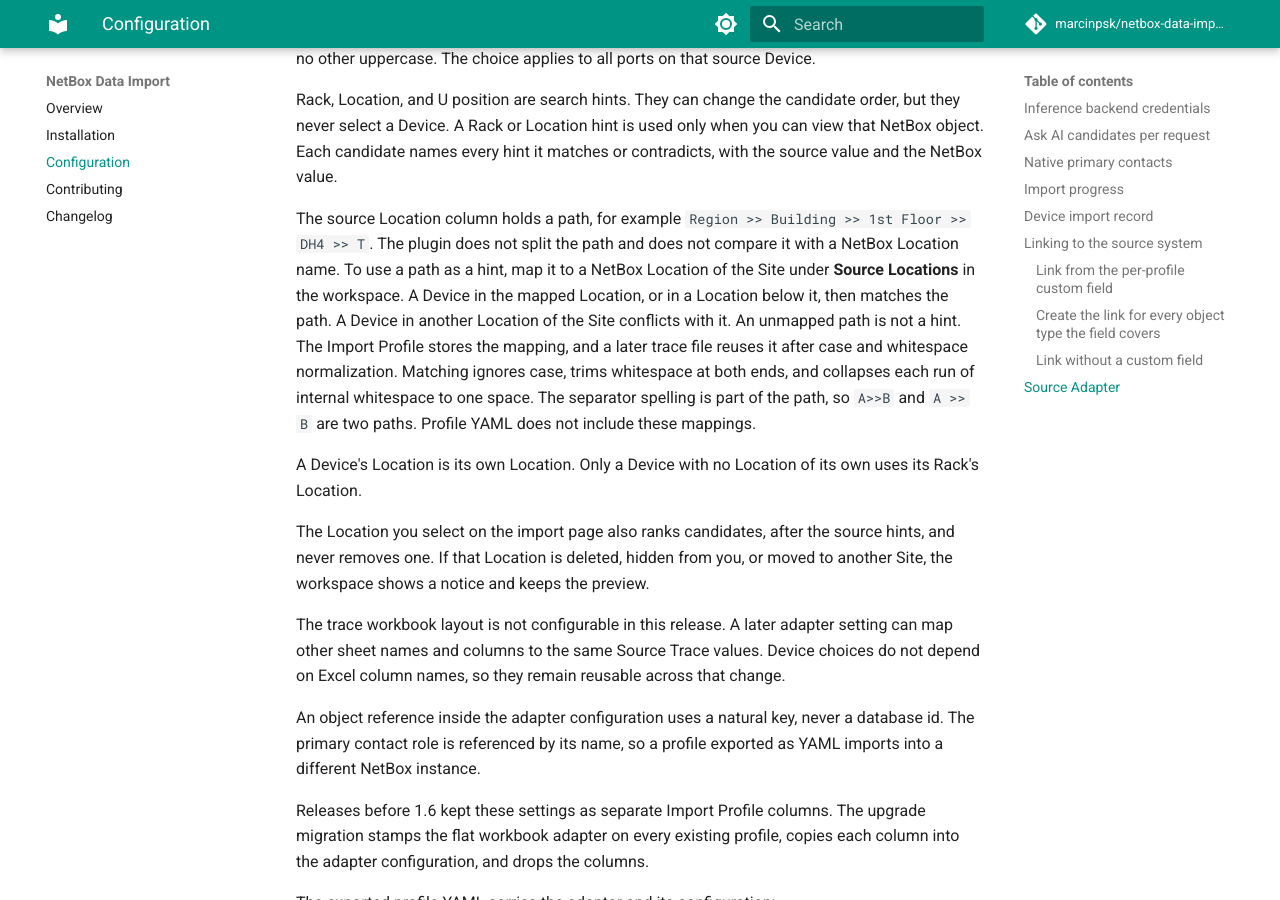
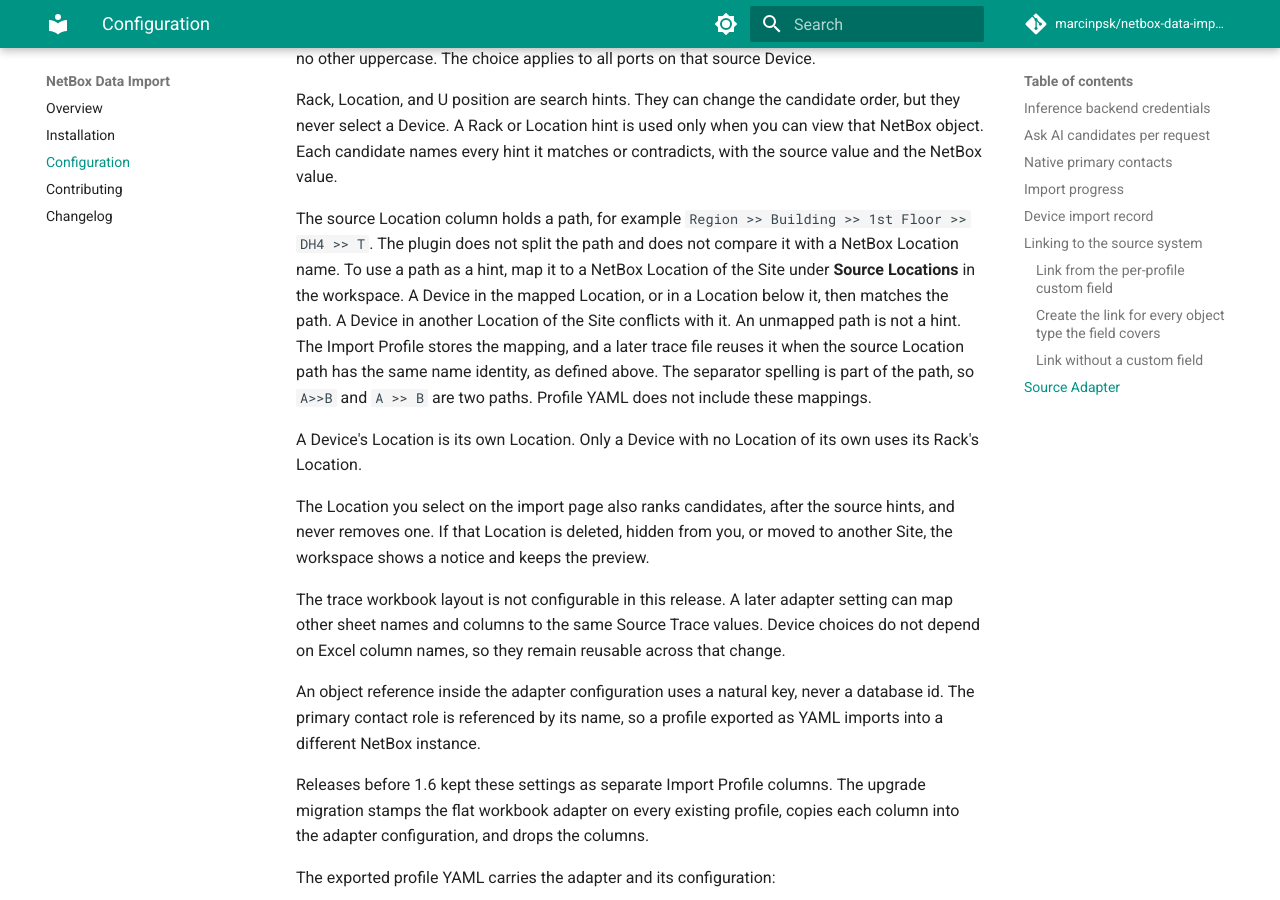
Before and after one commit to marcinpsk/netbox-data-import-plugin, an MkDocs documentation site: the page built from docs/configuration.md, in a window 1280 px wide and 900 px high, scrolled down 8455 px. Built offline with MkDocs 1.6.1 and Material for MkDocs 9.7.7, drawn with Linux system fonts in a browser that asks for light colours; comment, search, counter and statistics services are not loaded.

Commit message:
fix(review): align identity docs and port assertions

```diff
--- a/docs/configuration.md
+++ b/docs/configuration.md
@@ -372,10 +372,9 @@
 as a hint, map it to a NetBox Location of the Site under **Source Locations** in the workspace. A
 Device in the mapped Location, or in a Location below it, then matches the path. A Device in another
 Location of the Site conflicts with it. An unmapped path is not a hint. The Import Profile stores the
-mapping, and a later trace file reuses it after case and whitespace normalization. Matching ignores
-case, trims whitespace at both ends, and collapses each run of internal whitespace to one space. The
-separator spelling is part of the path, so `A>>B` and `A >> B` are two paths. Profile YAML does not
-include these mappings.
+mapping, and a later trace file reuses it when the source Location path has the same name identity,
+as defined above. The separator spelling is part of the path, so `A>>B` and `A >> B` are two paths.
+Profile YAML does not include these mappings.
 
 A Device's Location is its own Location. Only a Device with no Location of its own uses its Rack's
 Location.
```
Also changed, not shown: 1 other file.
